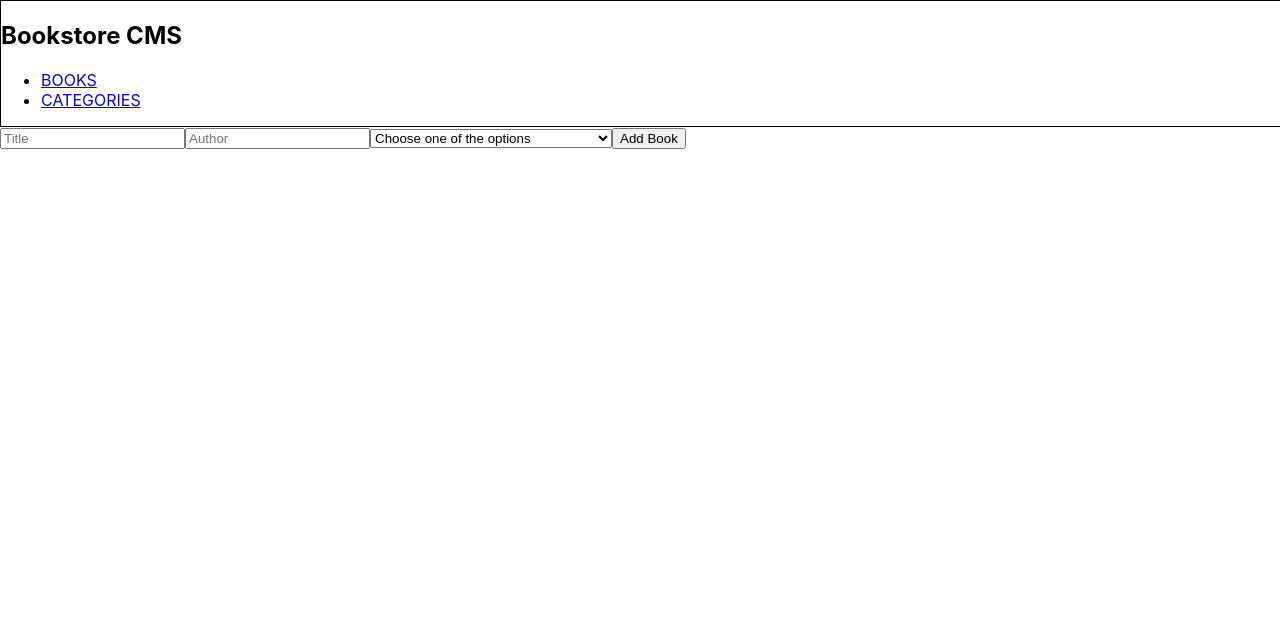
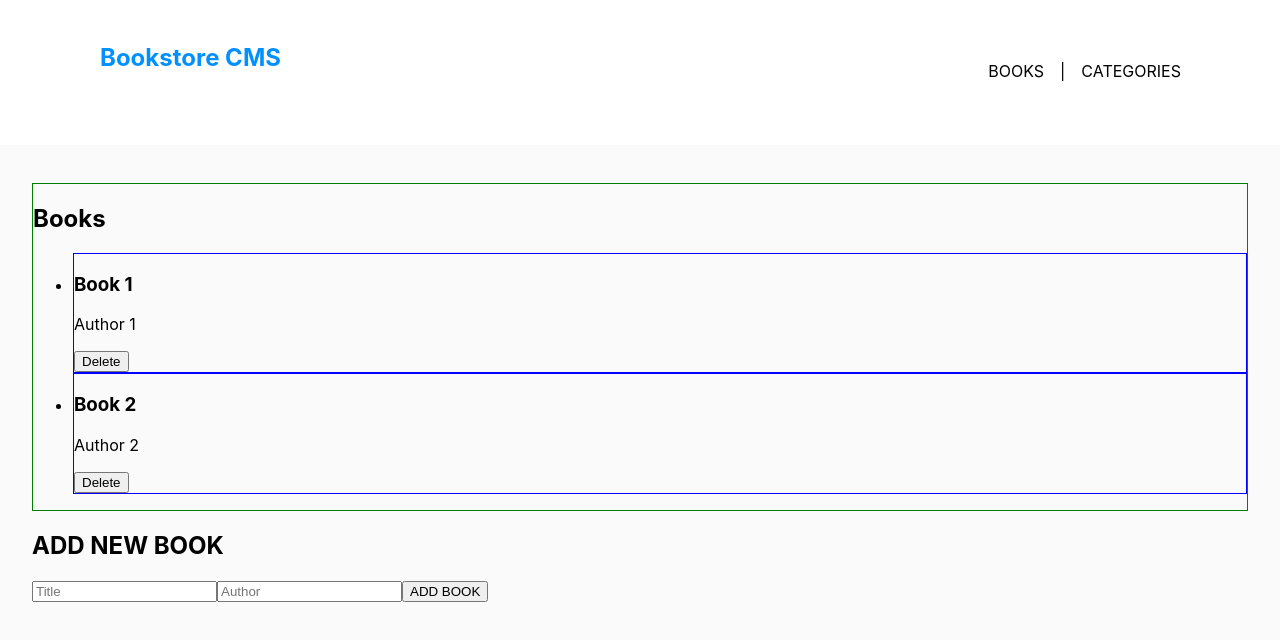
Before and after one commit to agneta1991/bookstore, a React (Create React App) app: page / in a window 1280 px wide. Shown: the top 640 px of the page. Built offline with nearby package versions, Linux system fonts and the light colour scheme.

Commit message:
implemented rendering of the new books + some css

```diff
--- a/src/App.css
+++ b/src/App.css
@@ -1,39 +1,46 @@
-.App {
-  text-align: center;
+body {
+  background-color: #fafafa;
 }
 
-.App-logo {
-  height: 40vmin;
-  pointer-events: none;
+.navigationBar {
+  display: flex;
+  justify-content: space-between;
+  width: auto;
+  height: 5.938rem;
+  margin: 0 0 2.375rem;
+  padding: 1.438rem 6.188rem 1.688rem 6.25rem;
+  background-color: white;
 }
 
-@media (prefers-reduced-motion: no-preference) {
-  .App-logo {
-    animation: App-logo-spin infinite 20s linear;
-  }
+#nav-item {
+  display: flex;
+  list-style: none;
+  padding: 0;
+  margin: 0;
+  align-items: center;
 }
 
-.App-header {
-  background-color: #282c34;
-  min-height: 100vh;
-  display: flex;
-  flex-direction: column;
-  align-items: center;
-  justify-content: center;
-  font-size: calc(10px + 2vmin);
-  color: white;
+#nav-item li:not(:last-child) {
+  margin-right: 1rem;
 }
 
-.App-link {
-  color: #61dafb;
+#nav-item a {
+  text-decoration: none;
+  color: black;
 }
 
-@keyframes App-logo-spin {
-  from {
-    transform: rotate(0deg);
-  }
+.logo {
+  color: #0290ff;
+}
 
-  to {
-    transform: rotate(360deg);
-  }
+.homePageDiv {
+  margin: 2rem;
 }
+
+.bookListDiv {
+  border: 1px solid green;
+}
+
+.individualBookDiv {
+  border: 1px solid blue;
+}
--- a/src/App.js
+++ b/src/App.js
@@ -1,29 +1,19 @@
-import React, { useState } from 'react';
 import { Route, Routes } from 'react-router-dom';
-import NavigationBar from './components/navigation';
-import BookState from './components/bookstate';
-import BookList from './components/booklist';
-import BookForm from './components/newbook';
+import Navigation from './components/navbar';
+import Home from './pages/books';
+import Categories from './pages/categories';
+import './App.css';
 
 function App() {
-  const [books, setBooks] = useState([]);
-
-  const addBook = (newBook) => {
-    setBooks([...books, newBook]);
-  };
-
   return (
     <>
-      <NavigationBar />
+      <Navigation />
       <div>
         <Routes>
-          <Route path="/books" element={<BookState addBook={addBook} />} />
-        </Routes>
-        <Routes>
-          <Route path="/categories" element={<BookList />} />
+          <Route path="/" element={<Home />} />
+          <Route path="/categories" element={<Categories />} />
         </Routes>
       </div>
-      <BookForm onAddBook={addBook} />
     </>
   );
 }
--- a/src/components/booklist.js
+++ b/src/components/booklist.js
@@ -1,22 +1,29 @@
 import React from 'react';
 import PropTypes from 'prop-types';
+import IndividualBook from './individualbook';
 
-const BookList = ({ IndividualBook }) => (
-  <div className="book-list">
-    {IndividualBook.map((book) => (
-      <IndividualBook
-        key={book.id}
-        id={book.id}
-        title={book.title}
-        author={book.author}
-        selectedGenre={book.selectedGenre}
-      />
-    ))}
+const BookList = ({ books, onDelete }) => (
+  <div className="bookListDiv">
+    <h2>Books</h2>
+    <ul>
+      {books.map((book) => (
+        <li key={book.id}>
+          <IndividualBook book={book} onDelete={onDelete} />
+        </li>
+      ))}
+    </ul>
   </div>
 );
 
 BookList.propTypes = {
-  IndividualBook: PropTypes.func.isRequired,
+  books: PropTypes.arrayOf(
+    PropTypes.shape({
+      id: PropTypes.string.isRequired,
+      title: PropTypes.string.isRequired,
+      author: PropTypes.string.isRequired,
+    }),
+  ).isRequired,
+  onDelete: PropTypes.func.isRequired,
 };
 
 export default BookList;
--- a/src/components/individualbook.js
+++ b/src/components/individualbook.js
@@ -1,19 +1,28 @@
 import PropTypes from 'prop-types';
 
-const IndividualBook = ({ selectedGenre, title }) => (
-  <div className="book">
-    <h3>{title}</h3>
-    <p>
-      Genre:
-      {selectedGenre}
-    </p>
-    <button type="submit">Delete</button>
-  </div>
-);
+const IndividualBook = ({ book, onDelete }) => {
+  const handleDelete = () => {
+    onDelete(book.id);
+  };
+
+  return (
+    <div className="individualBookDiv">
+      <h3>{book.title}</h3>
+      <p>{book.author}</p>
+      <button type="button" onClick={handleDelete}>
+        Delete
+      </button>
+    </div>
+  );
+};
 
 IndividualBook.propTypes = {
-  selectedGenre: PropTypes.string.isRequired,
-  title: PropTypes.string.isRequired,
+  book: PropTypes.shape({
+    id: PropTypes.string.isRequired,
+    title: PropTypes.string.isRequired,
+    author: PropTypes.string.isRequired,
+  }).isRequired,
+  onDelete: PropTypes.func.isRequired,
 };
 
 export default IndividualBook;
--- /dev/null
+++ b/src/components/navbar.js
@@ -0,0 +1,21 @@
+import React from 'react';
+import { Link } from 'react-router-dom';
+
+const Navigation = () => (
+  <nav className="navigationBar">
+    <div>
+      <h1 className="logo">Bookstore CMS</h1>
+    </div>
+    <ul id="nav-item">
+      <li>
+        <Link to="/">BOOKS</Link>
+      </li>
+      <li>|</li>
+      <li>
+        <Link to="/categories">CATEGORIES</Link>
+      </li>
+    </ul>
+  </nav>
+);
+
+export default Navigation;
--- a/src/components/navigation.js
+++ /dev/null
@@ -1,29 +0,0 @@
-import { Link } from 'react-router-dom';
-
-function NavigationBar() {
-  return (
-    <>
-      <nav style={{ width: '100%', border: '1px solid black' }}>
-        <h1>Bookstore CMS</h1>
-        <ul>
-          <li>
-            <Link className="links" to="/books">
-              {' '}
-              BOOKS
-              {' '}
-            </Link>
-          </li>
-          <li>
-            <Link className="links" to="/categories">
-              {' '}
-              CATEGORIES
-              {' '}
-            </Link>
-          </li>
-        </ul>
-      </nav>
-    </>
-  );
-}
-
-export default NavigationBar;
--- a/src/components/newbook.js
+++ /dev/null
@@ -1,54 +0,0 @@
-import React, { useState } from 'react';
-import PropTypes from 'prop-types';
-
-const BookForm = ({ onAddBook }) => {
-  const [title, setTitle] = useState('');
-  const [selectedGenre, setSelectedGenre] = useState('options');
-  const [author, setAuthor] = useState('');
-
-  const handleSubmit = (event) => {
-    event.preventDefault();
-    if (title && selectedGenre !== 'options' && author) {
-      const newBook = { title, genre: selectedGenre, author };
-      onAddBook(newBook);
-      setTitle('');
-      setSelectedGenre('options');
-      setAuthor('');
-    }
-  };
-
-  return (
-    <form onSubmit={handleSubmit}>
-      <input
-        type="text"
-        placeholder="Title"
-        value={title}
-        onChange={(e) => setTitle(e.target.value)}
-      />
-      <input
-        type="text"
-        placeholder="Author"
-        value={author}
-        onChange={(e) => setAuthor(e.target.value)}
-      />
-      <select
-        value={selectedGenre}
-        onChange={(e) => setSelectedGenre(e.target.value)}
-      >
-        <option value="options">Choose one of the options</option>
-        <option value="fiction">Science Fiction and Fantasy</option>
-        <option value="romance">Romance</option>
-        <option value="thriller">Mystery and Thriller</option>
-        <option value="developement">Self-Help and Personal Development</option>
-        <option value="YO">Young Adult (YA)</option>
-      </select>
-      <button type="submit">Add Book</button>
-    </form>
-  );
-};
-
-BookForm.propTypes = {
-  onAddBook: PropTypes.func.isRequired,
-};
-
-export default BookForm;
--- /dev/null
+++ b/src/components/theform.js
@@ -0,0 +1,39 @@
+import React, { useState } from 'react';
+import PropTypes from 'prop-types';
+
+const BookForm = ({ onSubmit }) => {
+  const [title, setTitle] = useState('');
+  const [author, setAuthor] = useState('');
+
+  const handleSubmit = (e) => {
+    e.preventDefault();
+    onSubmit({ title, author });
+    setTitle('');
+    setAuthor('');
+  };
+
+  return (
+    <form onSubmit={handleSubmit}>
+      <h2>ADD NEW BOOK</h2>
+      <input
+        type="text"
+        placeholder="Title"
+        value={title}
+        onChange={(e) => setTitle(e.target.value)}
+      />
+      <input
+        type="text"
+        placeholder="Author"
+        value={author}
+        onChange={(e) => setAuthor(e.target.value)}
+      />
+      <button type="submit">ADD BOOK</button>
+    </form>
+  );
+};
+
+BookForm.propTypes = {
+  onSubmit: PropTypes.func.isRequired,
+};
+
+export default BookForm;
--- /dev/null
+++ b/src/pages/books.js
@@ -0,0 +1,36 @@
+import React, { useState } from 'react';
+import { v4 as uuidv4 } from 'uuid';
+import BookList from '../components/booklist';
+import BookForm from '../components/theform';
+
+const Home = () => {
+  const [books, setBooks] = useState([
+    {
+      id: uuidv4(),
+      title: 'Book 1',
+      author: 'Author 1',
+    },
+    {
+      id: uuidv4(),
+      title: 'Book 2',
+      author: 'Author 2',
+    },
+  ]);
+
+  const handleDelete = (id) => {
+    setBooks((prevBooks) => prevBooks.filter((book) => book.id !== id));
+  };
+
+  const handleSubmit = (newBook) => {
+    setBooks((prevBooks) => [...prevBooks, newBook]);
+  };
+
+  return (
+    <div className="homePageDiv">
+      <BookList books={books} onDelete={handleDelete} />
+      <BookForm onSubmit={handleSubmit} />
+    </div>
+  );
+};
+
+export default Home;
--- /dev/null
+++ b/src/pages/categories.js
@@ -0,0 +1,9 @@
+import React from 'react';
+
+const Categories = () => (
+  <div className="categoriesDiv">
+    <h3>Categories</h3>
+  </div>
+);
+
+export default Categories;
```
Also changed, not shown: src/components/bookstate.js (deleted, +0 -44 lines), src/index.js (+4 -4 lines).
